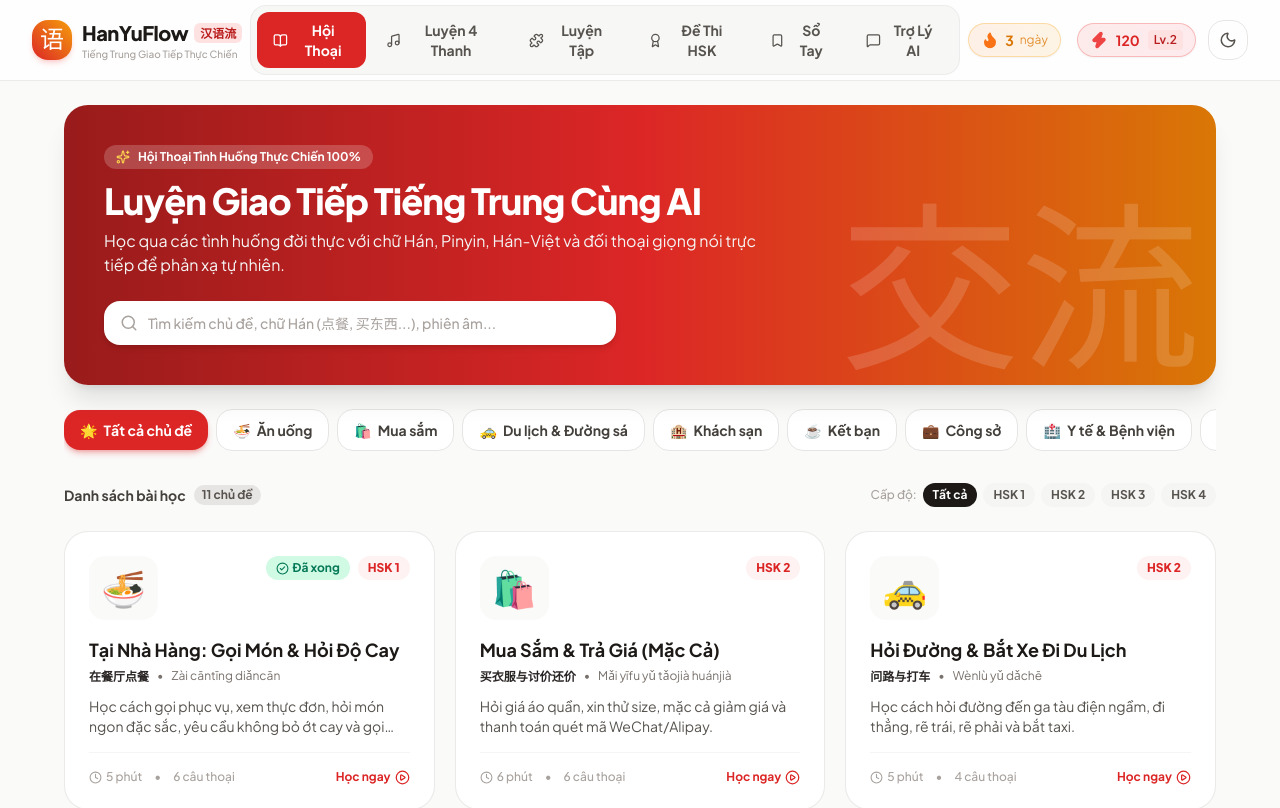
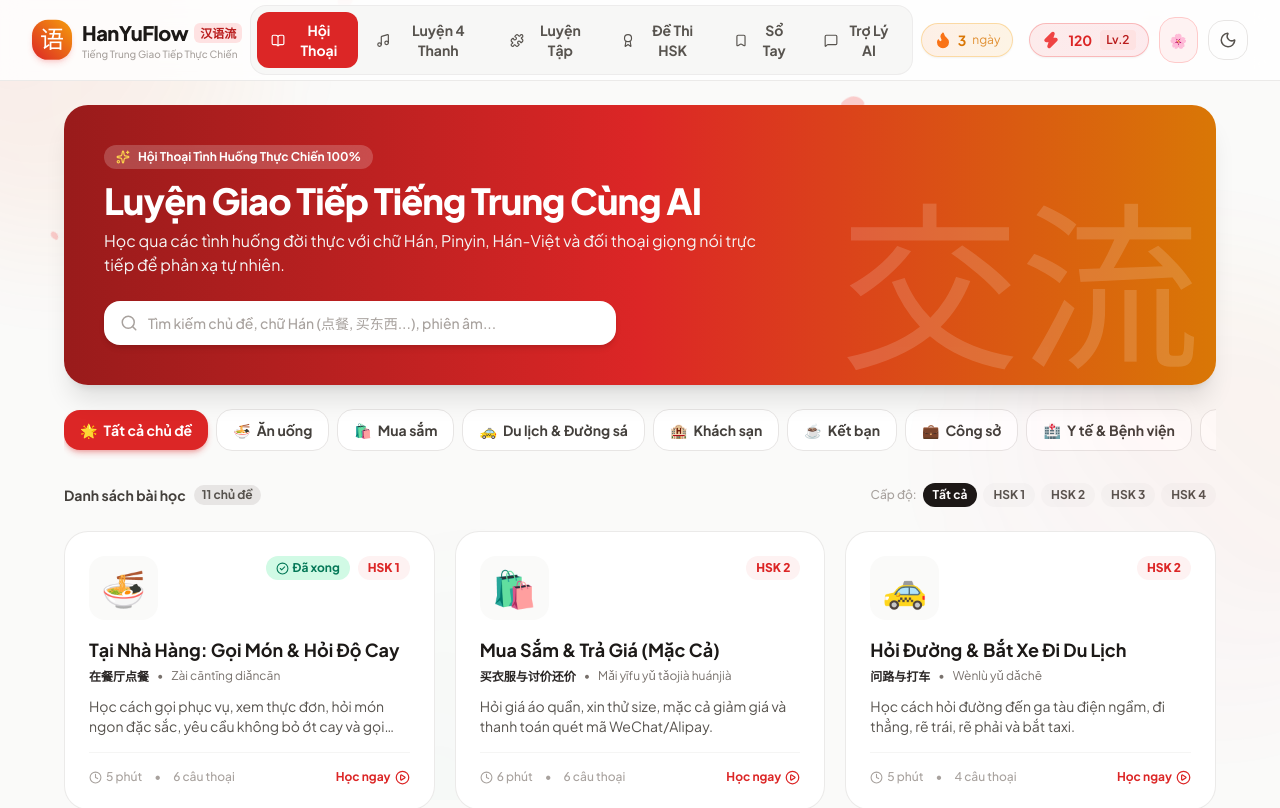
Before and after one commit to tungpp001/webapp-hanuy, a React (Vite) app: page / in a window 1280 px wide. Shown: the top 808 px of the page. Built offline with nearby package versions, Linux system fonts and the light colour scheme; a web font is replaced by a local one.

Commit message:
feat: add ambient cherry blossom particles, flying XP toasts, multi-layer radar mic effects, and sound wave glow auras

```diff
--- a/src/App.tsx
+++ b/src/App.tsx
@@ -9,6 +9,8 @@ import { PracticeHub } from './components/Practice/PracticeHub';
 import { HSKExamHub } from './components/HSKExam/HSKExamHub';
 import { VocabNotebook } from './components/Notebook/VocabNotebook';
 import { AIChatBot } from './components/AIAssistant/AIChatBot';
+import { AmbientBackground } from './components/Common/AmbientBackground';
+import { XpGainToastContainer } from './components/Common/XpGainToast';
 import type { Dialogue, UserProgress } from './types/chinese';
 import { getUserProgress } from './utils/storage';
 import { Globe } from 'lucide-react';
@@ -18,6 +20,7 @@ export function App() {
   const [selectedDialogue, setSelectedDialogue] = useState<Dialogue | null>(null);
   const [isRoleplaying, setIsRoleplaying] = useState(false);
   const [progress, setProgress] = useState<UserProgress>(getUserProgress());
+  const [showParticles, setShowParticles] = useState<boolean>(true);
   const [isDarkMode, setIsDarkMode] = useState<boolean>(() => {
     if (typeof window !== 'undefined') {
       return localStorage.getItem('theme') === 'dark' ||
@@ -64,7 +67,13 @@ export function App() {
   };
 
   return (
-    <div className="min-h-screen bg-stone-50 dark:bg-stone-950 text-stone-800 dark:text-stone-100 flex flex-col font-sans transition-colors duration-200">
+    <div className="min-h-screen bg-stone-50 dark:bg-stone-950 text-stone-800 dark:text-stone-100 flex flex-col font-sans transition-colors duration-200 relative">
+      {/* Ambient Floating Oriental Elements & Petals */}
+      <AmbientBackground enabled={showParticles} />
+
+      {/* Floating XP Reward Toasts */}
+      <XpGainToastContainer />
+
       {/* Top Navbar */}
       <Header
         activeTab={activeTab}
@@ -76,6 +85,8 @@ export function App() {
         progress={progress}
         isDarkMode={isDarkMode}
         onToggleDarkMode={() => setIsDarkMode(!isDarkMode)}
+        showParticles={showParticles}
+        onToggleParticles={() => setShowParticles(!showParticles)}
       />
 
       {/* Main App Container */}
--- /dev/null
+++ b/src/components/Common/AmbientBackground.tsx
@@ -0,0 +1,58 @@
+import type React from 'react';
+import { useMemo } from 'react';
+
+interface Particle {
+  id: number;
+  left: string;
+  top: string;
+  size: number;
+  duration: string;
+  delay: string;
+  opacity: number;
+}
+
+export const AmbientBackground: React.FC<{ enabled?: boolean }> = ({ enabled = true }) => {
+  const particles: Particle[] = useMemo(() => {
+    return Array.from({ length: 12 }).map((_, i) => ({
+      id: i,
+      left: `${(i * 8.5 + (i % 3) * 4) % 100}%`,
+      top: `${-20 - (i % 5) * 15}px`,
+      size: 8 + (i % 4) * 4,
+      duration: `${14 + (i % 5) * 3}s`,
+      delay: `${(i * 1.3) % 8}s`,
+      opacity: 0.25 + (i % 3) * 0.15,
+    }));
+  }, []);
+
+  if (!enabled) return null;
+
+  return (
+    <div className="fixed inset-0 pointer-events-none overflow-hidden z-0 select-none">
+      {/* Subtle Glowing Aura Orbs */}
+      <div className="absolute -top-32 -left-32 w-96 h-96 bg-gradient-to-br from-red-500/10 to-amber-500/5 dark:from-red-600/15 dark:to-transparent rounded-full blur-3xl animate-pulse-slow"></div>
+      <div className="absolute top-1/3 -right-32 w-[450px] h-[450px] bg-gradient-to-bl from-amber-500/10 via-rose-500/5 to-transparent dark:from-amber-600/10 dark:to-transparent rounded-full blur-3xl animate-pulse-slow" style={{ animationDelay: '2s' }}></div>
+      <div className="absolute -bottom-32 left-1/4 w-96 h-96 bg-gradient-to-tr from-emerald-500/5 to-transparent dark:from-teal-600/10 dark:to-transparent rounded-full blur-3xl animate-pulse-slow" style={{ animationDelay: '4s' }}></div>
+
+      {/* Floating Cherry Blossom Petals */}
+      {particles.map((p) => (
+        <div
+          key={p.id}
+          className="petal-particle"
+          style={{
+            left: p.left,
+            top: p.top,
+            width: `${p.size}px`,
+            height: `${p.size * 1.3}px`,
+            animationDuration: p.duration,
+            animationDelay: p.delay,
+            opacity: p.opacity,
+          }}
+        >
+          <svg viewBox="0 0 30 40" className="w-full h-full fill-red-400/50 dark:fill-red-400/30">
+            <path d="M15,0 C25,10 30,25 20,35 C10,40 5,30 2,20 C0,10 8,0 15,0 Z" />
+          </svg>
+        </div>
+      ))}
+    </div>
+  );
+};
--- a/src/components/Common/VoiceRecorder.tsx
+++ b/src/components/Common/VoiceRecorder.tsx
@@ -95,7 +95,9 @@ export const VoiceRecorder: React.FC<VoiceRecorderProps> = ({
       >
         {isListening ? (
           <>
-            <span className="absolute inset-0 rounded-full bg-red-500 animate-ping opacity-40"></span>
+            <span className="absolute -inset-2 rounded-full bg-red-500/30 animate-radar"></span>
+            <span className="absolute -inset-4 rounded-full bg-red-500/20 animate-radar" style={{ animationDelay: '0.4s' }}></span>
+            <span className="absolute -inset-6 rounded-full bg-red-500/10 animate-radar" style={{ animationDelay: '0.8s' }}></span>
             <MicOff size={28} className="relative z-10 animate-pulse" />
           </>
         ) : (
--- /dev/null
+++ b/src/components/Common/XpGainToast.tsx
@@ -0,0 +1,74 @@
+import type React from 'react';
+import { useState, useEffect } from 'react';
+import { Zap, Sparkles, Flame } from 'lucide-react';
+
+export interface XpNotificationEvent {
+  id: number;
+  amount: number;
+  message?: string;
+  type?: 'xp' | 'streak' | 'perfect';
+}
+
+// Global simple event listener for XP gains
+type Listener = (event: XpNotificationEvent) => void;
+const listeners: Listener[] = [];
+
+export const triggerXpAnimation = (amount: number, message?: string, type: 'xp' | 'streak' | 'perfect' = 'xp') => {
+  const event: XpNotificationEvent = {
+    id: Date.now() + Math.random(),
+    amount,
+    message,
+    type,
+  };
+  listeners.forEach((l) => l(event));
+};
+
+export const XpGainToastContainer: React.FC = () => {
+  const [activeToasts, setActiveToasts] = useState<XpNotificationEvent[]>([]);
+
+  useEffect(() => {
+    const handler: Listener = (event) => {
+      setActiveToasts((prev) => [...prev, event]);
+
+      // Remove after animation completes (2 seconds)
+      setTimeout(() => {
+        setActiveToasts((prev) => prev.filter((t) => t.id !== event.id));
+      }, 2000);
+    };
+
+    listeners.push(handler);
+    return () => {
+      const idx = listeners.indexOf(handler);
+      if (idx !== -1) listeners.splice(idx, 1);
+    };
+  }, []);
+
+  if (activeToasts.length === 0) return null;
+
+  return (
+    <div className="fixed top-20 right-6 z-50 pointer-events-none flex flex-col items-end gap-2">
+      {activeToasts.map((toast) => (
+        <div
+          key={toast.id}
+          className="animate-xp-fly flex items-center gap-2 px-4 py-2 rounded-2xl bg-gradient-to-r from-amber-500 via-orange-500 to-red-600 text-white font-extrabold text-sm shadow-xl shadow-amber-500/30 border border-amber-300/40"
+        >
+          {toast.type === 'streak' ? (
+            <Flame size={18} className="text-amber-200 fill-amber-200 animate-bounce" />
+          ) : (
+            <Zap size={18} className="text-amber-200 fill-amber-200 animate-bounce" />
+          )}
+
+          <span>+{toast.amount} XP</span>
+
+          {toast.message && (
+            <span className="text-xs font-medium text-amber-100 opacity-95">
+              • {toast.message}
+            </span>
+          )}
+
+          <Sparkles size={14} className="text-amber-200" />
+        </div>
+      ))}
+    </div>
+  );
+};
--- a/src/components/Header.tsx
+++ b/src/components/Header.tsx
@@ -21,6 +21,8 @@ interface HeaderProps {
   progress: UserProgress;
   isDarkMode: boolean;
   onToggleDarkMode: () => void;
+  showParticles?: boolean;
+  onToggleParticles?: () => void;
 }
 
 export const Header: React.FC<HeaderProps> = ({
@@ -29,6 +31,8 @@ export const Header: React.FC<HeaderProps> = ({
   progress,
   isDarkMode,
   onToggleDarkMode,
+  showParticles = true,
+  onToggleParticles,
 }) => {
   const navItems: { id: ActiveTabType; label: string; icon: React.ReactNode }[] = [
     { id: 'dialogues', label: 'Hội Thoại', icon: <BookOpen size={17} /> },
@@ -53,7 +57,7 @@ export const Header: React.FC<HeaderProps> = ({
             onClick={() => handleTabClick('dialogues')}
             className="flex items-center gap-2.5 cursor-pointer group select-none shrink-0"
           >
-            <div className="w-10 h-10 rounded-2xl bg-gradient-to-tr from-red-600 to-amber-500 text-white flex items-center justify-center font-calligraphy text-2xl shadow-md shadow-red-500/20 group-hover:scale-105 transition-transform">
+            <div className="w-10 h-10 rounded-2xl bg-gradient-to-tr from-red-600 to-amber-500 text-white flex items-center justify-center font-calligraphy text-2xl shadow-md shadow-red-500/20 group-hover:scale-105 transition-transform animate-float">
               语
             </div>
             <div>
@@ -77,7 +81,7 @@ export const Header: React.FC<HeaderProps> = ({
               <button
                 key={item.id}
                 onClick={() => handleTabClick(item.id)}
-                className={`flex items-center gap-2 px-4 py-2 rounded-xl text-xs sm:text-sm font-bold transition-all duration-200 ${
+                className={`flex items-center gap-2 px-3.5 py-2 rounded-xl text-xs sm:text-sm font-bold transition-all duration-200 ${
                   activeTab === item.id
                     ? 'bg-red-600 text-white shadow-xs scale-102'
                     : 'text-stone-600 dark:text-stone-300 hover:text-stone-900 dark:hover:text-white hover:bg-white/50 dark:hover:bg-stone-700/50'
@@ -89,9 +93,27 @@ export const Header: React.FC<HeaderProps> = ({
             ))}
           </nav>
 
-          {/* Right Side: Score, Streak, Theme Toggle */}
-          <div className="flex items-center gap-2 sm:gap-3">
+          {/* Right Side: Score, Streak, Particle & Theme Toggle */}
+          <div className="flex items-center gap-2 sm:gap-2.5">
             <ScoreBadge progress={progress} />
+
+            {/* Ambient Petals Effect Toggle */}
+            {onToggleParticles && (
+              <button
+                onClick={() => {
+                  playSoundEffect('click');
+                  onToggleParticles();
+                }}
+                className={`p-2.5 rounded-2xl border transition-all ${
+                  showParticles
+                    ? 'bg-red-50 dark:bg-red-950/60 border-red-200 dark:border-red-800 text-red-600 dark:text-red-400 shadow-xs'
+                    : 'border-stone-200 dark:border-stone-700 text-stone-400'
+                }`}
+                title={showParticles ? 'Tắt hiệu ứng hoa đào rơi' : 'Bật hiệu ứng hoa đào rơi'}
+              >
+                <span className="text-sm">🌸</span>
+              </button>
+            )}
 
             {/* Dark mode toggle */}
             <button
@@ -102,7 +124,7 @@ export const Header: React.FC<HeaderProps> = ({
               className="p-2.5 rounded-2xl border border-stone-200 dark:border-stone-700 text-stone-600 dark:text-stone-300 hover:bg-stone-100 dark:hover:bg-stone-800 transition-colors"
               title={isDarkMode ? 'Chuyển sang chế độ Sáng' : 'Chuyển sang chế độ Tối'}
             >
-              {isDarkMode ? <Sun size={18} className="text-amber-400" /> : <Moon size={18} />}
+              {isDarkMode ? <Sun size={18} className="text-amber-400 animate-spin-slow" /> : <Moon size={18} />}
             </button>
           </div>
         </div>
--- a/src/index.css
+++ b/src/index.css
@@ -39,7 +39,7 @@
   transform: rotateY(180deg);
 }
 
-/* Custom animations */
+/* Equalizer sound wave animation */
 @keyframes sound-wave {
   0%, 100% { height: 4px; }
   50% { height: 18px; }
@@ -60,3 +60,78 @@
 .sound-wave-bar:nth-child(4) {
   animation-delay: 0.45s;
 }
+
+/* Floating XP Fly Up Animation */
+@keyframes xp-float-up {
+  0% {
+    opacity: 0;
+    transform: translateY(12px) scale(0.85);
+  }
+  20% {
+    opacity: 1;
+    transform: translateY(0px) scale(1.1);
+  }
+  80% {
+    opacity: 1;
+    transform: translateY(-24px) scale(1);
+  }
+  100% {
+    opacity: 0;
+    transform: translateY(-40px) scale(0.9);
+  }
+}
+
+.animate-xp-fly {
+  animation: xp-float-up 1.8s cubic-bezier(0.2, 0.8, 0.2, 1) forwards;
+}
+
+/* Ambient Floating Petals / Particles */
+@keyframes petal-drift {
+  0% {
+    transform: translate(0, 0) rotate(0deg);
+    opacity: 0;
+  }
+  10% {
+    opacity: 0.7;
+  }
+  90% {
+    opacity: 0.6;
+  }
+  100% {
+    transform: translate(120px, 600px) rotate(360deg);
+    opacity: 0;
+  }
+}
+
+.petal-particle {
+  position: absolute;
+  pointer-events: none;
+  animation: petal-drift linear infinite;
+}
+
+/* Shimmer Light Reflection Effect on Buttons */
+.btn-shimmer {
+  position: relative;
+  overflow: hidden;
+}
+
+.btn-shimmer::after {
+  content: '';
+  position: absolute;
+  top: 0;
+  left: -100%;
+  width: 50%;
+  height: 100%;
+  background: linear-gradient(
+    90deg,
+    transparent,
+    rgba(255, 255, 255, 0.25),
+    transparent
+  );
+  transform: skewX(-20deg);
+  transition: 0.75s;
+}
+
+.btn-shimmer:hover::after {
+  left: 150%;
+}
--- a/src/utils/storage.ts
+++ b/src/utils/storage.ts
@@ -1,4 +1,5 @@
 import type { UserProgress } from '../types/chinese';
+import { triggerXpAnimation } from '../components/Common/XpGainToast';
 
 const STORAGE_KEY = 'hanyuflow_user_progress_v1';
 
@@ -59,6 +60,7 @@ export const addXP = (amount: number): UserProgress => {
   };
 
   saveUserProgress(updated);
+  triggerXpAnimation(amount);
   return updated;
 };
 
```
Also changed, not shown: src/components/Common/AudioButton.tsx (+10 -7 lines), tailwind.config.js (+30 -0 lines).
